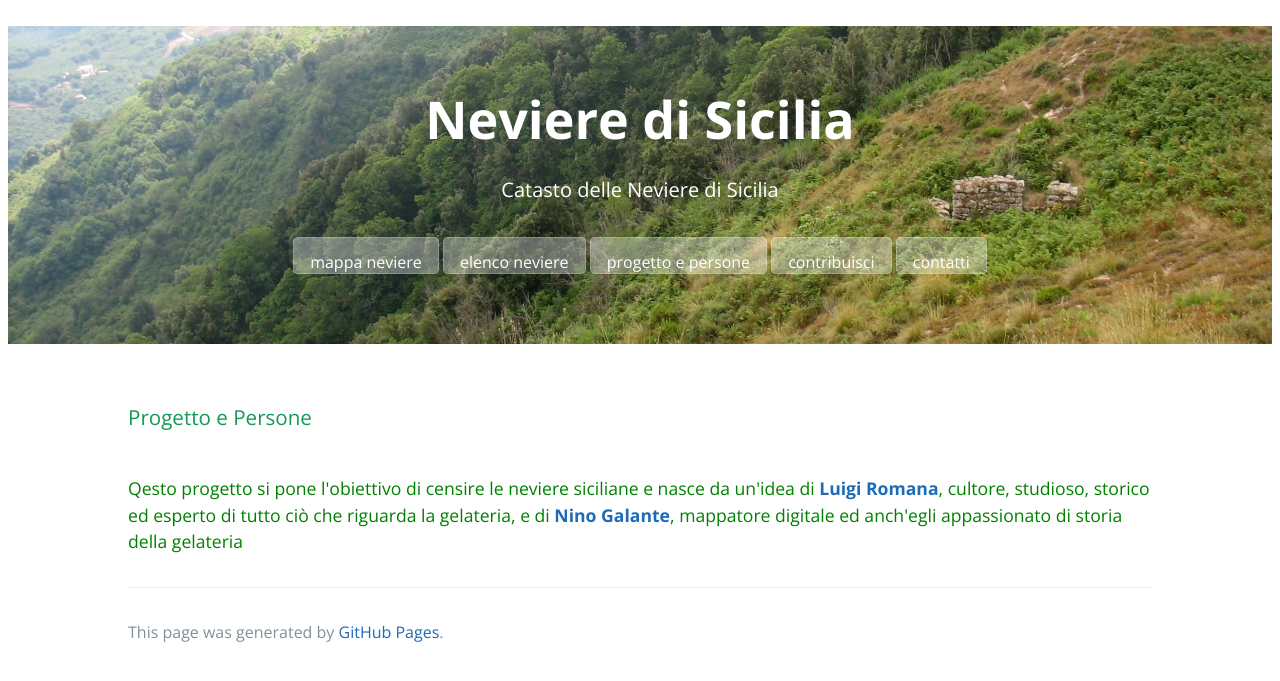
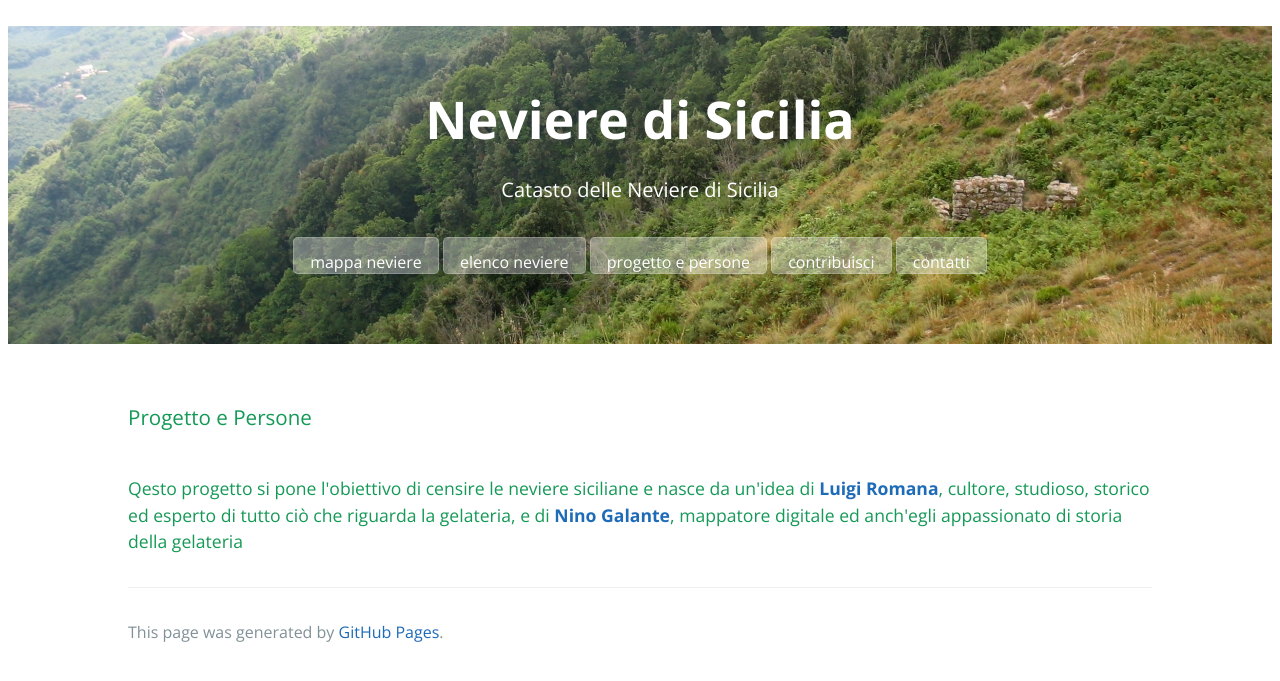
Before and after one commit to NeviereDiSicilia/nevieredisicilia.github.io, a Jekyll site: the page built from progetto.html, in a window 1280 px wide. Shown: the top 681 px of the page. Built offline with Jekyll 4.4.1, drawn with Linux system fonts in a browser that asks for light colours.

Commit message:
Update cayman.css

```diff
--- a/css/cayman.css
+++ b/css/cayman.css
@@ -126,7 +126,7 @@
 
 * { box-sizing: border-box; }
 
-body { padding: 0; margin: 0; font-family: "Open Sans", "Helvetica Neue", Helvetica, Arial, sans-serif; font-size: 16px; line-height: 1.5; color: green /*#606c71 */; }
+body { padding: 0; margin: 0; font-family: "Open Sans", "Helvetica Neue", Helvetica, Arial, sans-serif; font-size: 16px; line-height: 1.5; color: #159957 /*#606c71 */; }
 
 
 a { color: #1e6bb8; text-decoration: none; }
```
